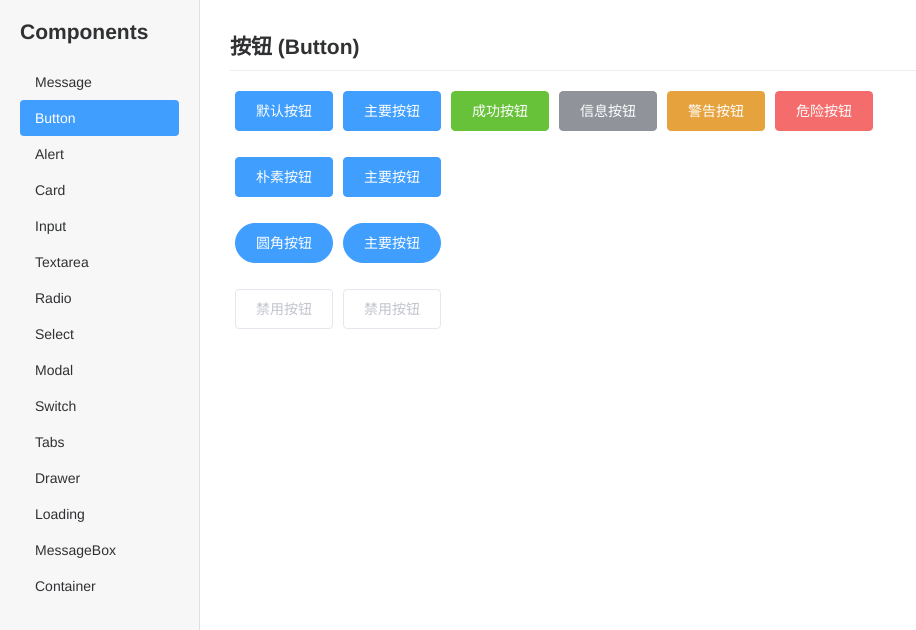
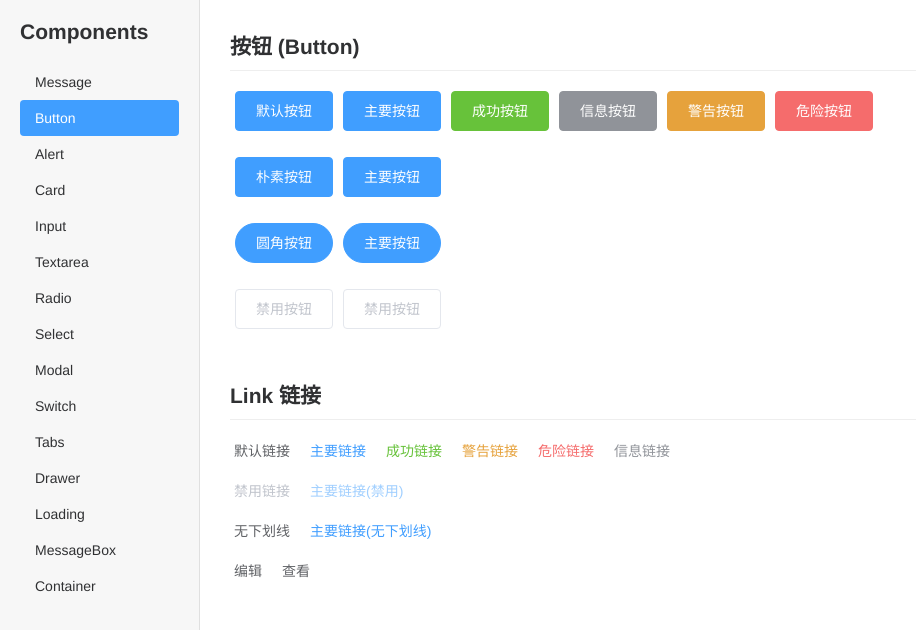
Before and after one commit to Tom-Lee-CN/ShopPilot, a Vue app in the folder frontend/: page / in a window 1280 px wide. Shown: the top 630 px of the page, without its empty margins (0-916 px from the left). Built offline with nearby package versions, Linux system fonts and the light colour scheme.

Commit message:
完成link链接标签的组件开发

```diff
--- a/frontend/src/components/testComponent.vue
+++ b/frontend/src/components/testComponent.vue
@@ -14,7 +14,6 @@
         </li>
       </ul>
     </aside>
-
     <main class="content">
       <div v-if="activeComponent === 'Button'" class="demo-section">
         <h2>按钮 (Button)</h2>
@@ -380,6 +379,29 @@
           </pilot-container>
         </pilot-container>
       </div>
+      <div v-if="activeComponent === 'Button'" class="demo-section">
+        <h2>Link 链接</h2>
+        <div style="display: flex; gap: 16px; margin-bottom: 20px">
+          <pilot-link href="https://www.google.com" target="_blank">默认链接</pilot-link>
+          <pilot-link type="primary">主要链接</pilot-link>
+          <pilot-link type="success">成功链接</pilot-link>
+          <pilot-link type="warning">警告链接</pilot-link>
+          <pilot-link type="danger">危险链接</pilot-link>
+          <pilot-link type="info">信息链接</pilot-link>
+        </div>
+        <div style="display: flex; gap: 16px; margin-bottom: 20px">
+          <pilot-link disabled>禁用链接</pilot-link>
+          <pilot-link type="primary" disabled>主要链接(禁用)</pilot-link>
+        </div>
+        <div style="display: flex; gap: 16px; margin-bottom: 20px">
+          <pilot-link :underline="false">无下划线</pilot-link>
+          <pilot-link type="primary" :underline="false">主要链接(无下划线)</pilot-link>
+        </div>
+        <div style="display: flex; gap: 16px; margin-bottom: 20px">
+          <pilot-link icon="el-icon-edit">编辑</pilot-link>
+          <pilot-link>查看<i class="el-icon-view el-icon--right"></i> </pilot-link>
+        </div>
+      </div>
     </main>
   </div>
 </template>
--- a/frontend/src/packages/Link/index.vue
+++ b/frontend/src/packages/Link/index.vue
@@ -55,6 +55,8 @@ export default {
 </script>
 
 <style lang="scss">
+@use '../../styles/variables.scss';
+@use 'sass:color';
 .pilot-link {
   display: inline-flex;
   flex-direction: row;
@@ -68,7 +70,6 @@ export default {
   padding: 0;
   font-size: 14px;
   font-weight: 500;
-
   &--inner {
     margin-left: 4px;
   }
@@ -88,62 +89,62 @@ export default {
   }
 
   &--default {
-    color: #606266;
+    color: $text-color-regular;
     &:hover {
-      color: #409eff;
+      color: $primary-color;
     }
     &.is-disabled {
-      color: #c0c4cc;
+      color: $text-color-placeholder;
     }
   }
 
   &--primary {
-    color: #409eff;
+    color: $primary-color;
     &:hover {
-      color: #66b1ff;
+      color: color.mix($color-white, $primary-color, 20%);
     }
     &.is-disabled {
-      color: #a0cfff;
+      color: color.mix($color-white, $primary-color, 50%);
     }
   }
 
   &--success {
-    color: #67c23a;
+    color: $success-color;
     &:hover {
-      color: #85ce61;
+      color: color.mix($color-white, $success-color, 20%);
     }
     &.is-disabled {
-      color: #b3e19d;
+      color: color.mix($color-white, $success-color, 50%);
     }
   }
 
   &--warning {
-    color: #e6a23c;
+    color: $warning-color;
     &:hover {
-      color: #ebb563;
+      color: color.mix($color-white, $warning-color, 20%);
     }
     &.is-disabled {
-      color: #f3d19e;
+      color: color.mix($color-white, $warning-color, 50%);
     }
   }
 
   &--info {
-    color: #909399;
+    color: $info-color;
     &:hover {
-      color: #a6a9ad;
+      color: color.mix($color-white, $info-color, 20%);
     }
     &.is-disabled {
-      color: #c8c9cc;
+      color: color.mix($color-white, $info-color, 50%);
     }
   }
 
   &--danger {
-    color: #f56c6c;
+    color: $danger-color;
     &:hover {
-      color: #f78989;
+      color: color.mix($color-white, $danger-color, 20%);
     }
     &.is-disabled {
-      color: #fab6b6;
+      color: color.mix($color-white, $danger-color, 50%);
     }
   }
 }
--- a/frontend/src/packages/index.js
+++ b/frontend/src/packages/index.js
@@ -16,8 +16,8 @@ import PilotTabs, { PilotTabPane } from './Tabs';
 import PilotDrawer from './Drawer';
 import PilotLoading from './Loading'; // 导入 Loading 插件
 import MessageBox from './MessageBox'; // 1. 导入 MessageBox
-
 import { PilotContainer, PilotHeader, PilotFooter, PilotAside, PilotMain } from './Container';
+import PilotLink from './Link';
 const components = [
   PilotButton,
   PilotIcon,
@@ -41,6 +41,7 @@ const components = [
   PilotFooter,
   PilotAside,
   PilotMain,
+  PilotLink,
 ];
 
 const install = (app) => {
@@ -76,10 +77,10 @@ export {
   PilotTabs,
   PilotTabPane,
   PilotDrawer,
-  // 添加布局组件
   PilotContainer,
   PilotHeader,
   PilotFooter,
   PilotAside,
   PilotMain,
+  PilotLink,
 };
```
